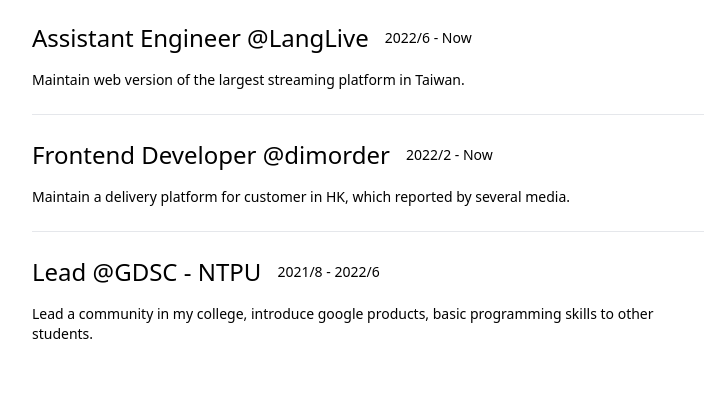
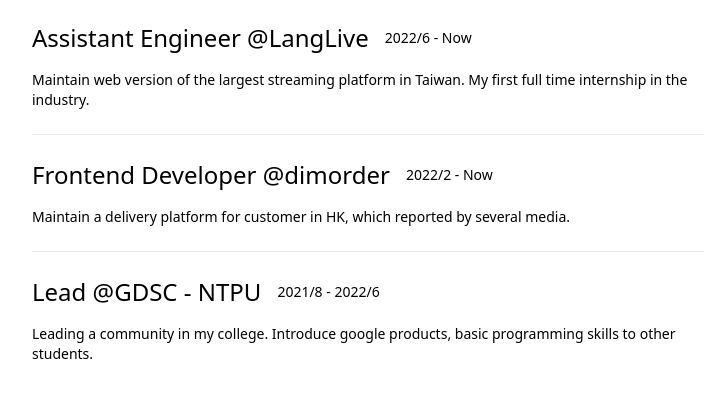
Before and after one commit to f312213213/personal-website, a Next.js app: page /about in a window 1280 px wide. Shown: the part 950-1358 px from the top of the page, without its empty margins (272-990 px from the left). Built offline with nearby package versions, Linux system fonts and the light colour scheme; no server answers.

Commit message:
update about.

```diff
--- a/constant/userData.js
+++ b/constant/userData.js
@@ -6,7 +6,7 @@ import { MdOutlineCloudQueue } from 'react-icons/md'
 export default {
   homePage: {
     slogan: 'I Build Website.',
-    introduction: 'I am a self-motivated student in CS area, seeking for an intern position. Hoping to learn more about web or software development in real business production.'
+    introduction: 'I am a self-motivated student in CS area, seeking for an intern position. Hoping to learn more about software development in real business production.'
   },
   aboutPage: {
     frequentUseTech: [
@@ -61,7 +61,7 @@ export default {
         companyName: 'LangLive',
         title: 'Assistant Engineer',
         timeLine: '2022/6 - Now',
-        description: 'Maintain web version of the largest streaming platform in Taiwan.'
+        description: 'Maintain web version of the largest streaming platform in Taiwan. My first full time internship in the industry.'
       },
       {
         companyName: 'dimorder',
@@ -73,7 +73,7 @@ export default {
         companyName: 'GDSC - NTPU',
         timeLine: '2021/8 - 2022/6',
         title: 'Lead',
-        description: 'Lead a community in my college, introduce google products, basic programming skills to other students.'
+        description: 'Leading a community in my college. Introduce google products, basic programming skills to other students.'
       }
     ],
     mainSocial: {
```
